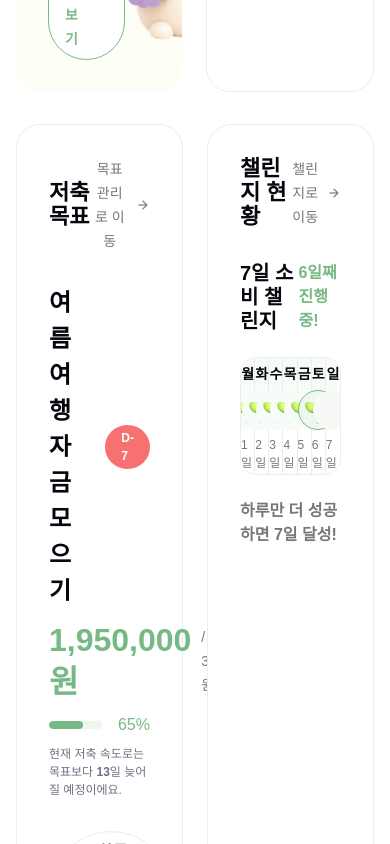
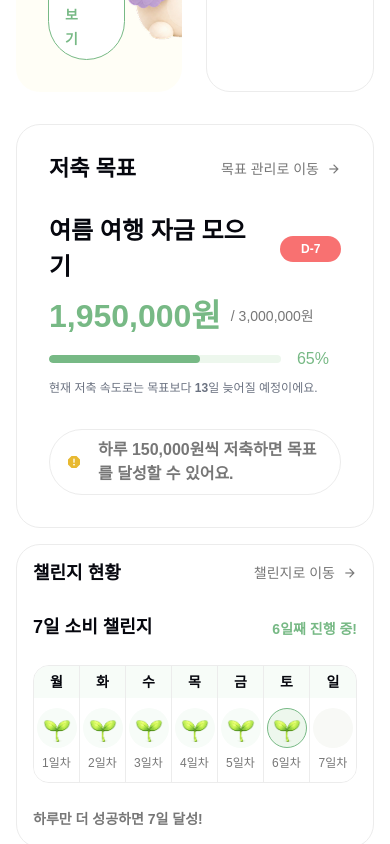
Before and after one commit to hgkang2/est_13_final_project, a Next.js app: page /sub-home in a window 390 px wide. Shown: the part 2800-3644 px from the top of the page. Built offline with nearby package versions, Linux system fonts and the light colour scheme; a web font is replaced by a local one.

Commit message:
git commit -m "feat: 저축 목표 및 챌린지 섹션 반응형 적용"

```diff
--- a/src/components/pages/sub-home/SubHome.module.scss
+++ b/src/components/pages/sub-home/SubHome.module.scss
@@ -1019,6 +1019,40 @@
   color: var(--color-light-gray);
 }
 
+@media (max-width: 1024px) {
+  .statusRow {
+    flex-direction: column;
+    gap: 16px;
+  }
+
+  .savingGoalCard,
+  .challengeCard {
+    width: 100%;
+  }
+}
+
+@include mobile {
+  .challengeCard {
+    padding: 16px;
+  }
+
+  .challengeCard .cardHeader h2 {
+    @include typo-heading-xs;
+  }
+
+  .challengeSummary h3 {
+    @include typo-card-label;
+  }
+
+  .challengeSummary strong {
+    @include typo-caption-plus;
+  }
+
+  .challengeMessage {
+    @include typo-caption-plus;
+  }
+}
+
 /* 이번 주 소비 절약 그림일기 */
 .journalCard {
   display: flex;
```
